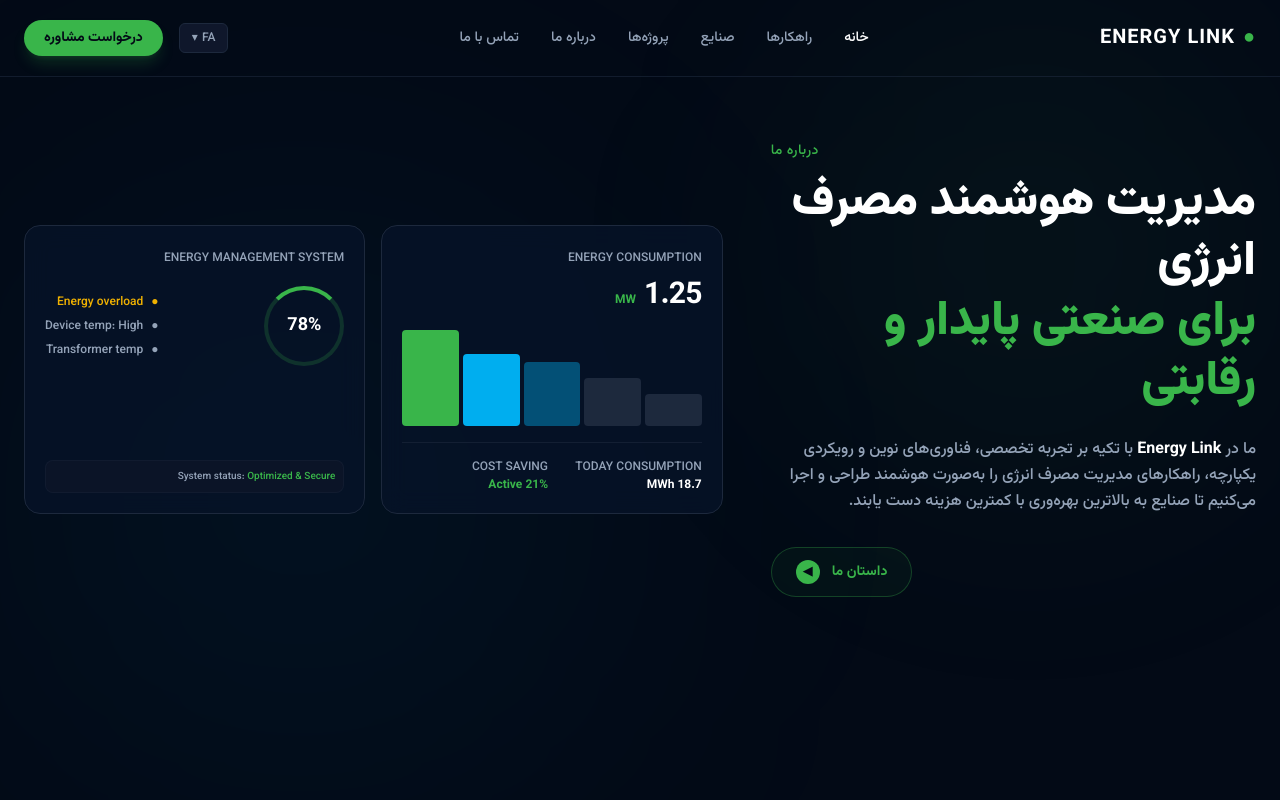
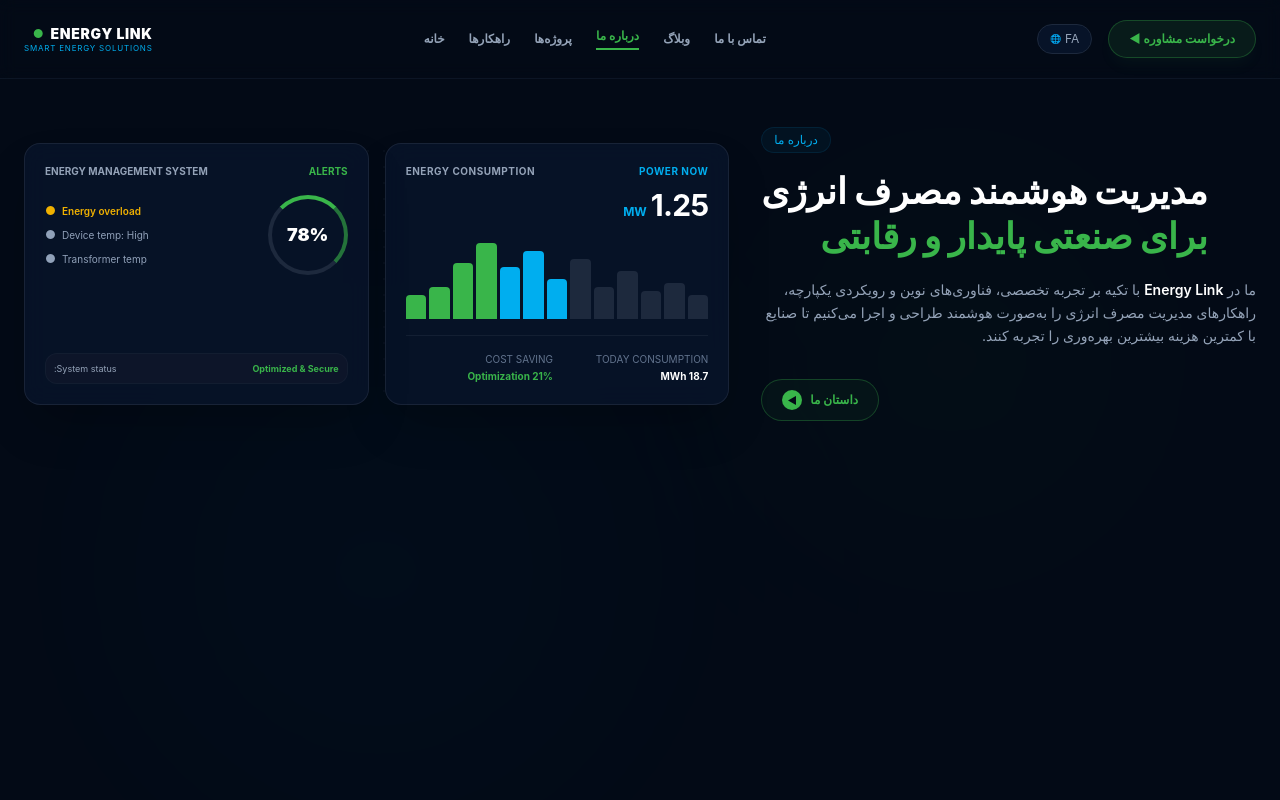
Before and after one commit to petrotechmeco-web/energy-link-Enterprice, a React (Vite) app: page / in a window 1280 px wide. Shown: the top 800 px of the page. Built offline with nearby package versions, Linux system fonts and the light colour scheme.

Commit message:
Update Hero.jsx

```diff
--- a/src/components/Hero.jsx
+++ b/src/components/Hero.jsx
@@ -2,111 +2,140 @@ import React from 'react';
 
 export default function Hero() {
   return (
-    <div className="relative min-h-screen bg-brand-dark overflow-hidden">
-      {/* Background Graphic Effect */}
-      <div className="absolute top-0 right-0 w-[500px] h-[500px] bg-brand-green/5 blur-[120px] rounded-full pointer-events-none" />
-      <div className="absolute bottom-0 left-0 w-[600px] h-[600px] bg-brand-cyan/5 blur-[150px] rounded-full pointer-events-none" />
+    <div className="relative min-h-screen bg-brand-dark overflow-hidden font-sans text-right">
 
-      {/* 1. Header / Navigation */}
-      <header className="relative z-10 max-w-7xl mx-auto px-6 py-5 flex items-center justify-between border-b border-slate-800/60">
-        <div className="flex items-center gap-3">
-          <div className="text-xl font-bold tracking-wider text-white flex items-center gap-2">
-            <span className="text-brand-green">●</span> ENERGY LINK
-          </div>
+      {/* افکت نورپردازی پس‌زمینه شبکه‌ای */}
+      <div className="absolute top-0 left-1/2 -translate-x-1/2 w-full max-w-7xl h-full pointer-events-none opacity-20 z-0">
+        <div className="absolute top-[20%] right-[10%] w-[400px] h-[400px] bg-brand-green/10 blur-[100px] rounded-full" />
+        <div className="absolute top-[40%] left-[10%] w-[500px] h-[500px] bg-brand-cyan/10 blur-[130px] rounded-full" />
+      </div>
+
+      {/* ۱. هدر و منوی اصلی (کاملاً منطبق بر تصویر) */}
+      <header className="relative z-10 max-w-7xl mx-auto px-6 py-5 flex items-center justify-between border-b border-slate-800/40 backdrop-blur-sm">
+
+        {/* دکمه‌های سمت چپ هدر */}
+        <div className="flex items-center gap-4">
+          <button className="bg-brand-green/10 hover:bg-brand-green/20 text-brand-green border border-brand-green/30 font-bold text-xs px-5 py-2.5 rounded-full shadow-lg shadow-brand-green/5 transition-all">
+            درخواست مشاوره ◀
+          </button>
+          <button className="text-xs text-brand-gray bg-brand-navy border border-slate-800 px-3 py-1.5 rounded-full flex items-center gap-1">
+            <span>FA</span> <span className="text-[9px] text-slate-500">🌐</span>
+          </button>
         </div>
 
-        <nav className="hidden md:flex items-center gap-8 text-sm font-medium text-brand-gray">
-          <a href="#home" className="text-white hover:text-brand-green transition-colors">خانه</a>
-          <a href="#solutions" className="hover:text-brand-green transition-colors">راهکارها</a>
-          <a href="#industries" className="hover:text-brand-green transition-colors">صنایع</a>
-          <a href="#projects" className="hover:text-brand-green transition-colors">پروژه‌ها</a>
-          <a href="#about" className="hover:text-brand-green transition-colors">درباره ما</a>
-          <a href="#contact" className="hover:text-brand-green transition-colors">تماس با ما</a>
+        {/* منوی ناوبری وسط */}
+        <nav className="hidden md:flex items-center gap-6 text-xs font-semibold text-brand-gray">
+          <a href="#contact" className="hover:text-white transition-colors">تماس با ما</a>
+          <a href="#blog" className="hover:text-white transition-colors">وبلاگ</a>
+          <a href="#about" className="text-brand-green border-b-2 border-brand-green pb-1 font-bold">درباره ما</a>
+          <a href="#projects" className="hover:text-white transition-colors">پروژه‌ها</a>
+          <a href="#solutions" className="hover:text-white transition-colors">راهکارها</a>
+          <a href="#home" className="hover:text-white transition-colors">خانه</a>
         </nav>
 
-        <div className="flex items-center gap-4">
-          <button className="text-xs text-brand-gray bg-slate-900 border border-slate-800 px-3 py-1.5 rounded-md flex items-center gap-1">
-            <span>FA</span> ▾
-          </button>
-          <button className="bg-brand-green hover:bg-brand-green/90 text-brand-dark font-bold text-sm px-5 py-2 rounded-full shadow-lg shadow-brand-green/20 transition-all">
-            درخواست مشاوره
-          </button>
+        {/* لوگو سمت راست */}
+        <div className="flex items-center gap-2">
+          <div className="text-right">
+            <div className="text-sm font-black tracking-wider text-white flex items-center gap-1.5">
+              ENERGY LINK <span className="text-brand-green text-xs">●</span>
+            </div>
+            <div className="text-[8px] tracking-widest text-brand-cyan uppercase -mt-0.5">Smart Energy Solutions</div>
+          </div>
         </div>
       </header>
 
-      {/* 2. Hero Content */}
-      <main className="relative z-10 max-w-7xl mx-auto px-6 pt-16 pb-24 grid grid-cols-1 lg:grid-cols-12 gap-12 items-center">
+      {/* ۲. محتوای اصلی هیرو (دو ستونه) */}
+      <main className="relative z-10 max-w-7xl mx-auto px-6 pt-12 pb-20 grid grid-cols-1 lg:grid-cols-12 gap-8 items-center">
 
-        {/* Right Side: Text & Intro */}
-        <div className="lg:col-span-5 text-right flex flex-col items-start lg:items-end">
-          <span className="text-brand-green font-medium text-sm mb-3 tracking-wide">درباره ما</span>
-          <h1 className="text-3xl md:text-4xl lg:text-5xl font-black text-white leading-tight mb-6">
+        {/* ستون سمت راست: متون داینامیک و داستان ما */}
+        <div className="lg:col-span-5 flex flex-col items-start lg:items-end text-right">
+          <span className="text-brand-cyan bg-brand-cyan/5 border border-brand-cyan/10 px-3 py-1 rounded-full text-xs font-medium mb-4">
+            درباره ما
+          </span>
+          <h1 className="text-3xl md:text-4xl font-black text-white leading-tight mb-5">
             مدیریت هوشمند مصرف انرژی <br />
             <span className="text-brand-green">برای صنعتی پایدار و رقابتی</span>
           </h1>
-          <p className="text-brand-gray leading-relaxed text-base mb-8 max-w-xl">
-            ما در <span className="text-white font-semibold">Energy Link</span> با تکیه بر تجربه تخصصی، فناوری‌های نوین و رویکردی یکپارچه، راهکارهای مدیریت مصرف انرژی را به‌صورت هوشمند طراحی و اجرا می‌کنیم تا صنایع به بالاترین بهره‌وری با کمترین هزینه دست یابند.
+          <p className="text-brand-gray leading-relaxed text-xs md:text-sm mb-8 max-w-xl text-justify lg:text-right">
+            ما در <span className="text-white font-semibold">Energy Link</span> با تکیه بر تجربه تخصصی، فناوری‌های نوین و رویکردی یکپارچه، راهکارهای مدیریت مصرف انرژی را به‌صورت هوشمند طراحی و اجرا می‌کنیم تا صنایع با کمترین هزینه بیشترین بهره‌وری را تجربه کنند.
           </p>
-          <button className="group flex items-center gap-3 border border-brand-green/30 hover:border-brand-green px-6 py-3 rounded-full text-brand-green font-semibold text-sm bg-brand-green/5 transition-all">
+          <button className="group flex items-center gap-2 border border-brand-green/30 hover:border-brand-green px-5 py-2.5 rounded-full text-brand-green font-bold text-xs bg-brand-green/5 transition-all">
             <span>داستان ما</span>
-            <span className="bg-brand-green text-brand-dark w-6 h-6 rounded-full flex items-center justify-center text-xs group-hover:translate-x-[-4px] transition-transform">◀</span>
+            <span className="bg-brand-green text-brand-dark w-5 h-5 rounded-full flex items-center justify-center text-[10px] group-hover:translate-x-[-3px] transition-transform">◀</span>
           </button>
         </div>
 
-        {/* Left Side: Mockup Dashboards & Network (Matching Image Exactly) */}
-        <div className="lg:col-span-7 w-full flex flex-col gap-6">
-          <div className="grid grid-cols-1 md:grid-cols-2 gap-4">
+        {/* ستون سمت چپ: کارت‌های پایش پورتفولیو و پس‌زمینه دکل‌های شبکه */}
+        <div className="lg:col-span-7 w-full relative flex flex-col gap-5">
 
-            {/* Box 1: Energy Consumption */}
-            <div className="bg-brand-navy/80 border border-slate-800 p-5 rounded-2xl backdrop-blur-md">
-              <span className="text-xs text-brand-gray font-medium">ENERGY CONSUMPTION</span>
-              <div className="mt-2 flex items-baseline gap-2">
+          {/* المان خطوط شبکه برق شبیه‌سازی شده زیر کارت‌ها */}
+          <div className="absolute inset-0 bg-[radial-gradient(#1e293b_1px,transparent_1px)] [background-size:16px_16px] opacity-20 -z-10" />
+
+          <div className="grid grid-cols-1 sm:grid-cols-2 gap-4">
+
+            {/* کارت مانیتورینگ مصرف انرژی (سمت راست) */}
+            <div className="bg-brand-navy/90 border border-slate-800/80 p-5 rounded-2xl backdrop-blur-md shadow-2xl">
+              <div className="flex justify-between items-center text-[10px] text-brand-gray font-bold tracking-wider">
+                <span className="text-brand-cyan">POWER NOW</span>
+                <span>ENERGY CONSUMPTION</span>
+              </div>
+              <div className="mt-2 flex items-baseline gap-1">
                 <span className="text-3xl font-bold tracking-tight text-white">1.25</span>
-                <span className="text-xs text-brand-green font-semibold">MW</span>
+                <span className="text-xs text-brand-cyan font-bold">MW</span>
               </div>
-              <div className="h-24 mt-4 flex items-end gap-1">
-                {/* Simulated Chart Bars */}
-                <div className="w-full bg-slate-800 h-1/3 rounded-sm"></div>
-                <div className="w-full bg-slate-800 h-1/2 rounded-sm"></div>
-                <div className="w-full bg-brand-cyan/40 h-2/3 rounded-sm"></div>
-                <div className="w-full bg-brand-cyan h-3/4 rounded-sm"></div>
-                <div className="w-full bg-brand-green h-full rounded-sm"></div>
+
+              {/* چارت خطی فرکانسی */}
+              <div className="h-20 mt-4 flex items-end gap-[3px]">
+                {[30, 45, 35, 60, 40, 75, 50, 85, 65, 95, 70, 40, 30].map((h, i) => (
+                  <div
+                    key={i}
+                    className={`w-full rounded-t-sm transition-all duration-500 ${
+                      i > 8 ? 'bg-brand-green' : i > 5 ? 'bg-brand-cyan' : 'bg-slate-800'
+                    }`}
+                    style={{ height: `${h}%` }}
+                  />
+                ))}
               </div>
-              <div className="grid grid-cols-2 gap-2 mt-4 pt-4 border-t border-slate-800/60 text-xs">
+
+              <div className="grid grid-cols-2 gap-2 mt-4 pt-4 border-t border-slate-800/60 text-[10px]">
                 <div>
-                  <div className="text-brand-gray">TODAY CONSUMPTION</div>
+                  <div className="text-slate-500">TODAY CONSUMPTION</div>
                   <div className="text-white font-bold mt-0.5">18.7 MWh</div>
                 </div>
                 <div>
-                  <div className="text-brand-gray">COST SAVING</div>
-                  <div className="text-brand-green font-bold mt-0.5">21% Active</div>
+                  <div className="text-slate-500">COST SAVING</div>
+                  <div className="text-brand-green font-bold mt-0.5">21% Optimization</div>
                 </div>
               </div>
             </div>
 
-            {/* Box 2: EMS Stats */}
-            <div className="bg-brand-navy/80 border border-slate-800 p-5 rounded-2xl backdrop-blur-md flex flex-col justify-between">
+            {/* کارت مدیریت EMS (سمت چپ) */}
+            <div className="bg-brand-navy/90 border border-slate-800/80 p-5 rounded-2xl backdrop-blur-md shadow-2xl flex flex-col justify-between">
               <div>
-                <span className="text-xs text-brand-gray font-medium">ENERGY MANAGEMENT SYSTEM</span>
-                <div className="flex items-center justify-between mt-4">
-                  <div className="relative w-20 h-20 flex items-center justify-center rounded-full border-4 border-brand-green/20 border-t-brand-green">
-                    <span className="text-lg font-bold text-white">78%</span>
+                <div className="flex justify-between items-center text-[10px] text-brand-gray font-bold">
+                  <span className="text-brand-green">ALERTS</span>
+                  <span>ENERGY MANAGEMENT SYSTEM</span>
+                </div>
+                <div className="flex items-center justify-between mt-4 gap-4">
+                  <div className="relative w-20 h-20 flex items-center justify-center rounded-full border-4 border-slate-800 border-t-brand-green border-r-brand-green/60 animate-spin-slow">
+                    <span className="text-lg font-black text-white absolute">78%</span>
                   </div>
-                  <div className="text-xs space-y-2">
-                    <div className="flex items-center gap-2 text-yellow-500">
-                      <span>●</span> Energy overload
+                  <div className="text-[10px] space-y-2 text-right">
+                    <div className="flex items-center justify-end gap-1.5 text-yellow-500 font-semibold">
+                      <span>Energy overload</span> <span className="text-xs">●</span>
                     </div>
-                    <div className="flex items-center gap-2 text-brand-gray">
-                      <span>●</span> Device temp: High
+                    <div className="flex items-center justify-end gap-1.5 text-slate-400">
+                      <span>Device temp: High</span> <span className="text-xs">●</span>
                     </div>
-                    <div className="flex items-center gap-2 text-brand-gray">
-                      <span>●</span> Transformer temp
+                    <div className="flex items-center justify-end gap-1.5 text-slate-400">
+                      <span>Transformer temp</span> <span className="text-xs">●</span>
                     </div>
                   </div>
                 </div>
               </div>
-              <div className="text-[10px] text-brand-gray bg-slate-900/60 p-2 rounded-lg mt-4 border border-slate-800/40">
-                System status: <span className="text-brand-green">Optimized & Secure</span>
+              <div className="text-[9px] text-brand-gray bg-slate-900/80 p-2 rounded-xl mt-4 border border-slate-800/40 flex justify-between items-center">
+                <span className="text-brand-green font-bold">Optimized & Secure</span>
+                <span>System status:</span>
               </div>
             </div>
 
```
